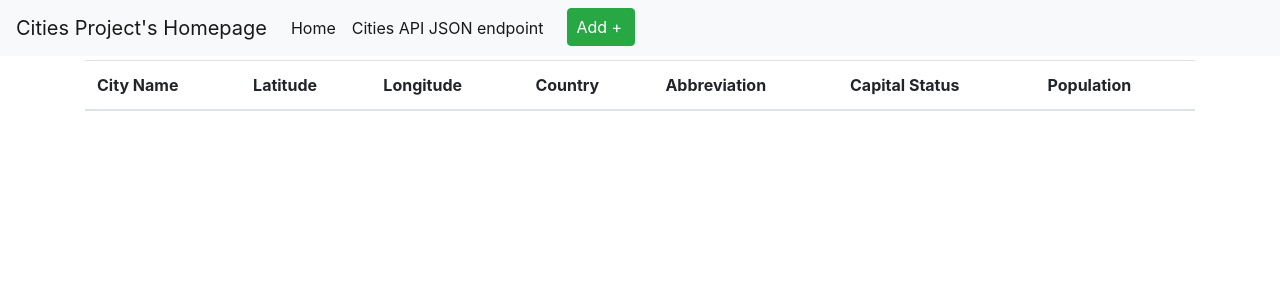
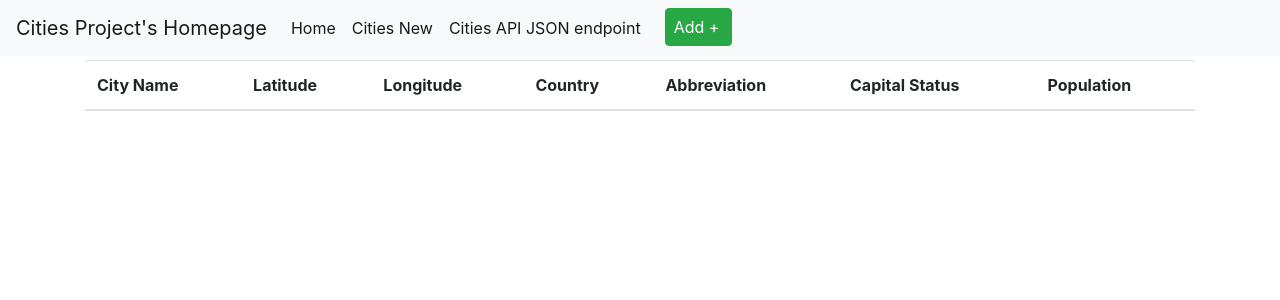
Before and after one commit to afa48/PythonDockerFlaskPycharm, a Flask app: page / in a window 1280 px wide. Shown: the top 300 px of the page. Run offline with Flask 2, Linux system fonts and the light colour scheme; data that the repository does not hold is empty; some libraries are stand-ins or nearby versions.

Commit message:
FIx: Added URL for /cities/new in layout.html

```diff
--- a/app/templates/layout.html
+++ b/app/templates/layout.html
@@ -34,6 +34,9 @@
             <a class="nav-link" href="/">Home <span class="sr-only">(current)</span></a>
         </li>
         <li class="nav-item active">
+            <a class="nav-link" href="/cities/new">Cities New <span class="sr-only">(current)</span></a>
+        </li>
+        <li class="nav-item active">
             <a class="nav-link" href="/api/v1/cities">Cities API JSON endpoint <span class="sr-only">(current)</span></a>
         </li>
         <li class="nav-item active">
```
